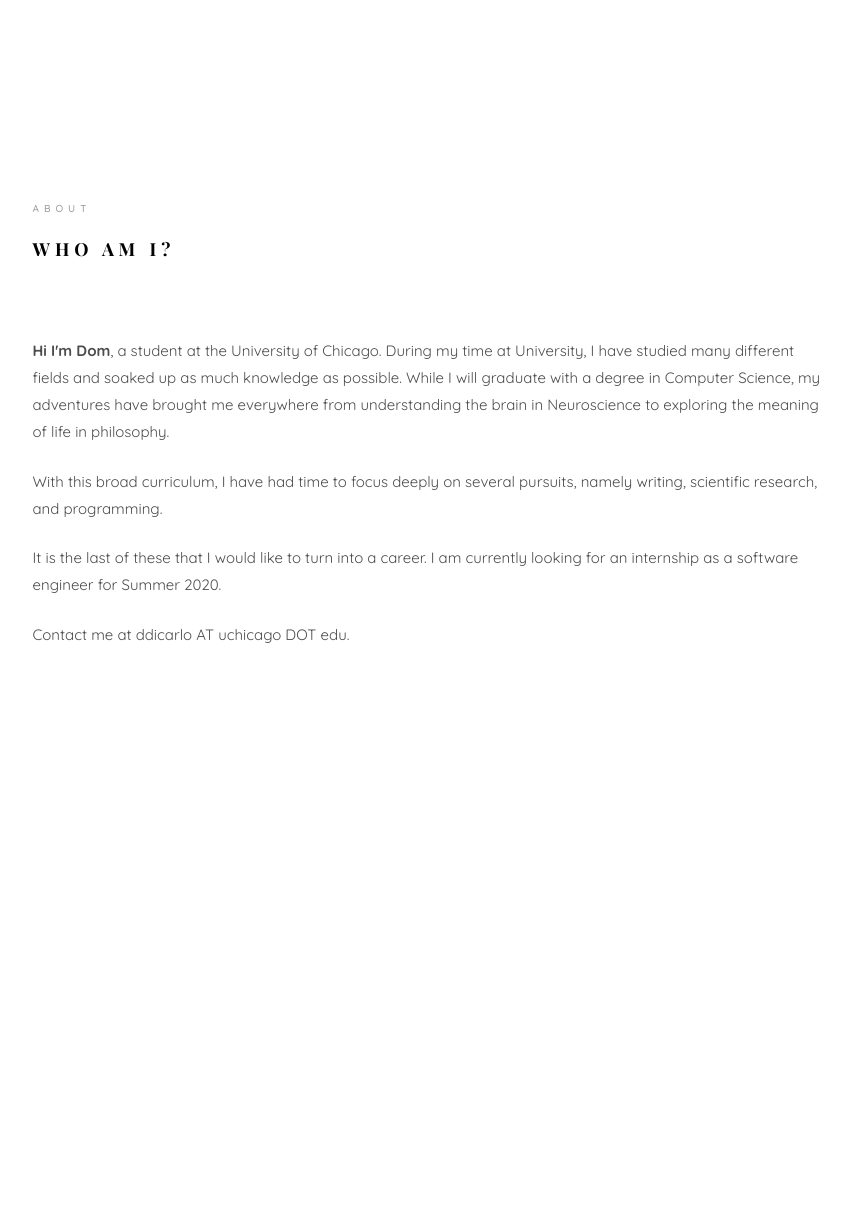
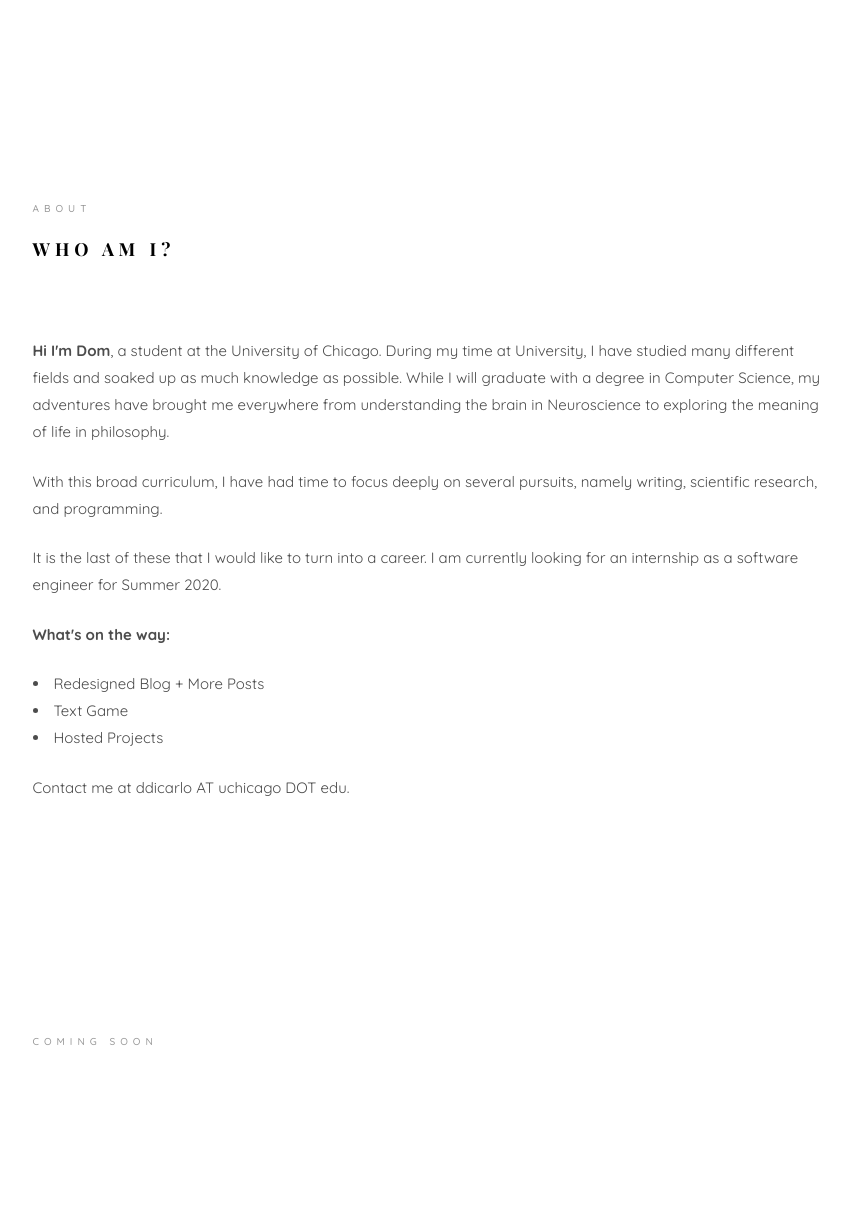
Before and after one commit to domdicarlo/dom_website, a Django app: page / in a window 1280 px wide. Shown: the part 810-2026 px from the top of the page, without its empty margins (360-1210 px from the left). Before the commit the page ends 1453 px from the top, so only its background shows below. Run offline with Django 3.2, Linux system fonts and the light colour scheme; some libraries are stand-ins or nearby versions; some web fonts are replaced.

Commit message:
updating about me section to have a coming soon

```diff
--- a/homepage/templates/homepage/index.html
+++ b/homepage/templates/homepage/index.html
@@ -67,6 +67,7 @@
 					<ul>
 						<li class="active"><a href="#" data-nav-section="home">Home</a></li>
 						<li><a href="#" data-nav-section="about">About</a></li>
+						<li><a href="#" data-nav-section="coming">Coming Soon</a></li>
 					</ul>
 				</div>
 			</nav>
@@ -128,6 +129,11 @@
 										<p><strong>Hi I'm Dom</strong>, a student at the University of Chicago. During my time at University, I have studied many different fields and soaked up as much knowledge as possible. While I will graduate with a degree in Computer Science, my adventures have brought me everywhere from understanding the brain in Neuroscience to exploring the meaning of life in philosophy.</p>
 										<p>With this broad curriculum, I have had time to focus deeply on several pursuits, namely writing, scientific research, and programming.</p>
 										<p>It is the last of these that I would like to turn into a career. I am currently looking for an internship as a software engineer for Summer 2020.</p>
+										<p><strong>What's on the way:</strong>
+										<li>Redesigned Blog + More Posts</li>
+										<li>Text Game</li>
+										<li>Hosted Projects</li>
+										</p>
 										<p>Contact me at ddicarlo AT uchicago DOT edu.</p>
 									</div>
 								</div>
@@ -137,6 +143,21 @@
 				</div>
 			</section>
 
+			<section class="colorlib-coming" data-section="coming">
+				<div class="colorlib-narrow-content">
+					<div class="row">
+						<div class="col-md-12">
+							<div class="row row-bottom-padded-sm animate-box" data-animate-effect="fadeInLeft">
+								<div class="col-md-12">
+									<div class="about-desc">
+										<span class="heading-meta">Coming Soon</span>
+									</div>
+								</div>
+							</div>
+						</div>
+					</div>
+				</div>
+			</section>
 
 
 
```
